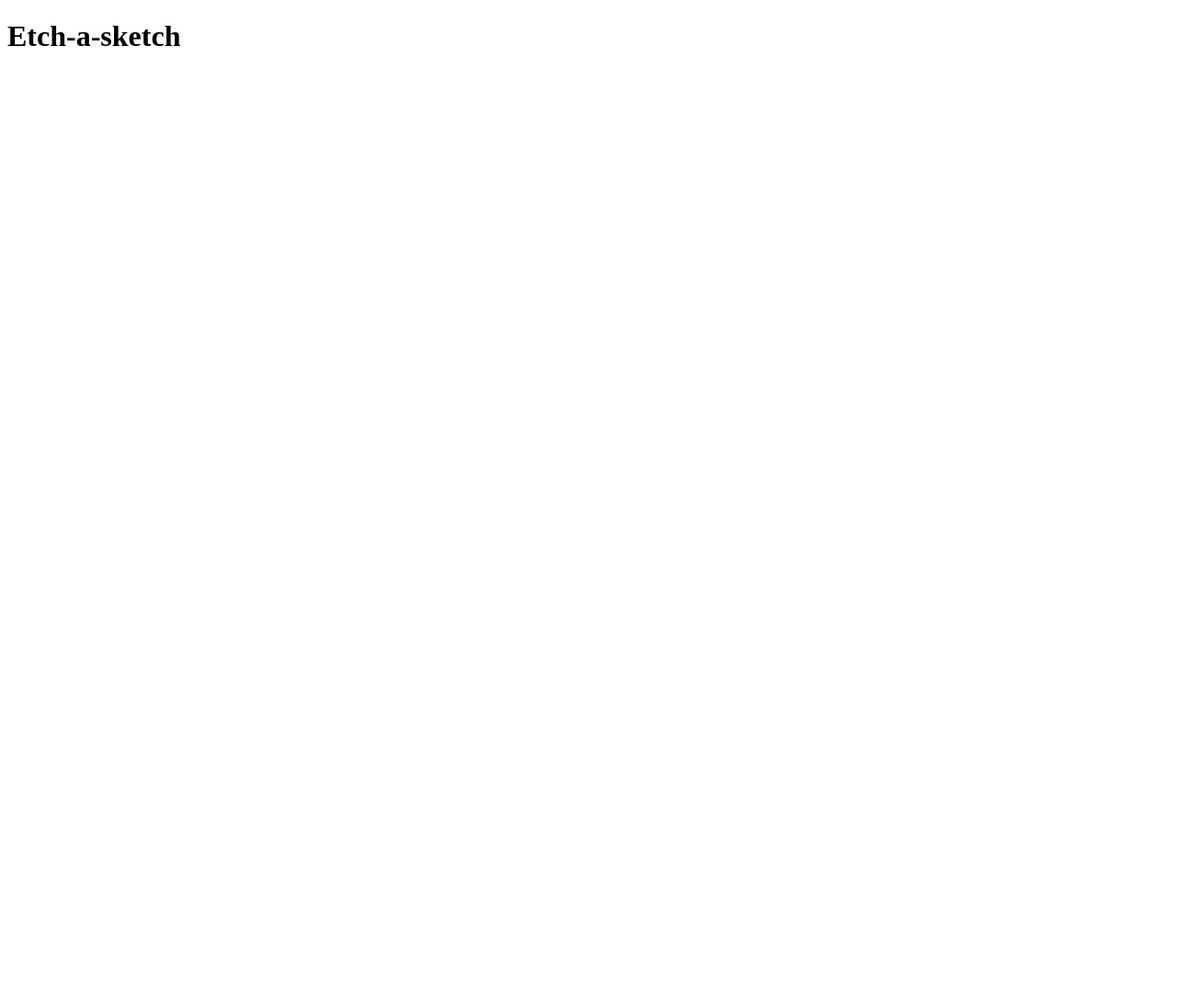
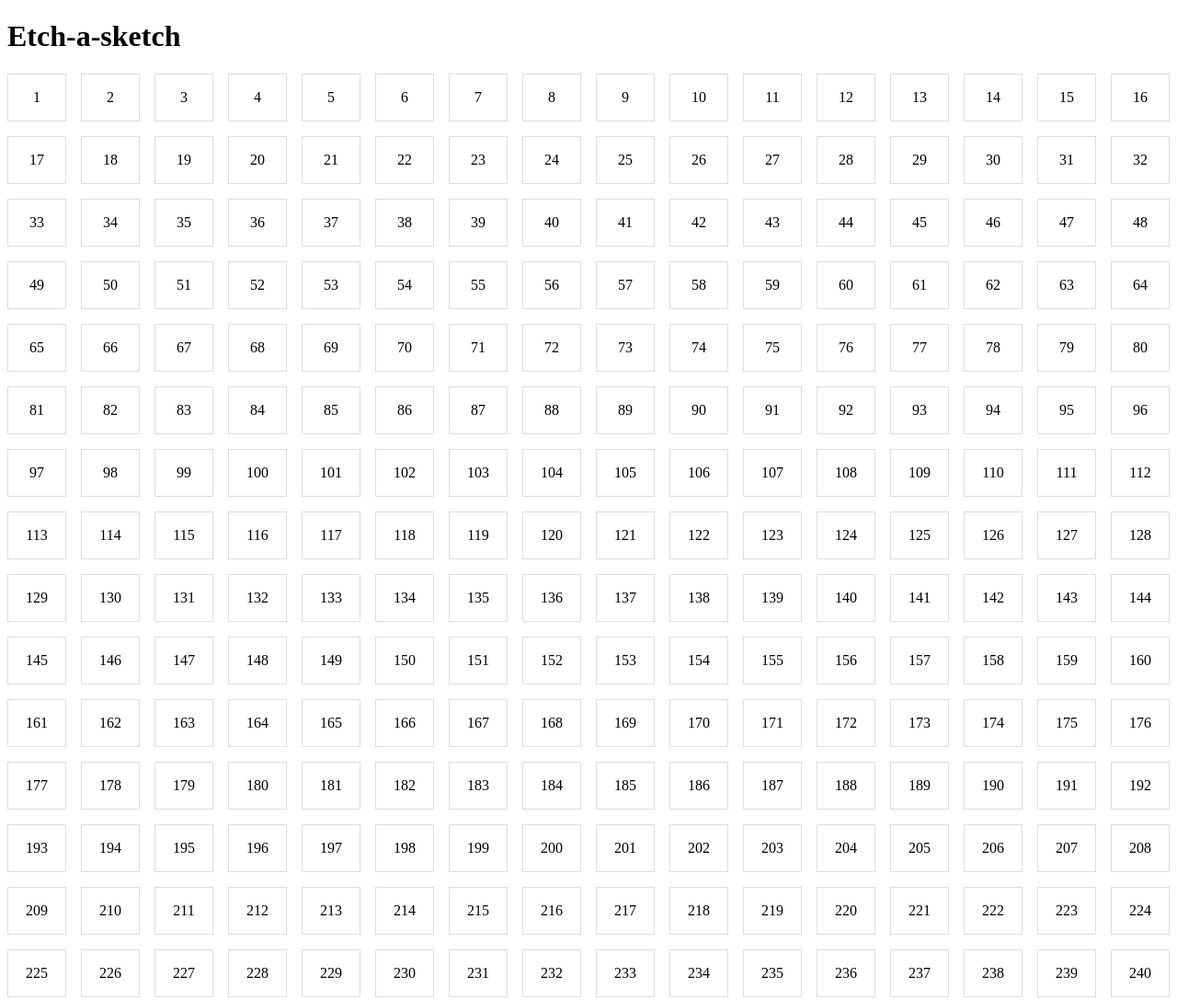
Before and after one commit to Alex-Goldberg-Dev/etch-a-sketch, a plain HTML site: page index.html in a window 1280 px wide. Shown: the top 1087 px of the page at 92% size. Before the commit the page ends 800 px from the top, so only its background shows below. Drawn offline with Linux system fonts and the light colour scheme.

Commit message:
Add grid

```diff
--- a/index.html
+++ b/index.html
@@ -9,7 +9,7 @@
         <header class="header">
             <h1 class="title">Etch-a-sketch</h1>
         </header>
-        <div class="container"></div>
+        <div id="container"></div>
         <script src="script.js"></script>
     </body>
 </html>
--- a/script.js
+++ b/script.js
@@ -0,0 +1,13 @@
+const container = document.getElementById("container");
+
+function makeRows(rows, cols) {
+  container.style.setProperty('--grid-rows', rows);
+  container.style.setProperty('--grid-cols', cols);
+  for (c = 0; c < (rows * cols); c++) {
+    let cell = document.createElement("div");
+    cell.innerText = (c + 1);
+    container.appendChild(cell).className = "grid-item";
+  };
+};
+
+makeRows(16, 16);
--- a/style.css
+++ b/style.css
@@ -0,0 +1,17 @@
+:root {
+    --grid-cols: 1;
+    --grid-rows: 1;
+  }
+
+  #container {
+    display: grid;
+    grid-gap: 1em;
+    grid-template-rows: repeat(var(--grid-rows), 1fr);
+    grid-template-columns: repeat(var(--grid-cols), 1fr);
+  }
+
+  .grid-item {
+    padding: 1em;
+    border: 1px solid #ddd;
+    text-align: center;
+  }
```
